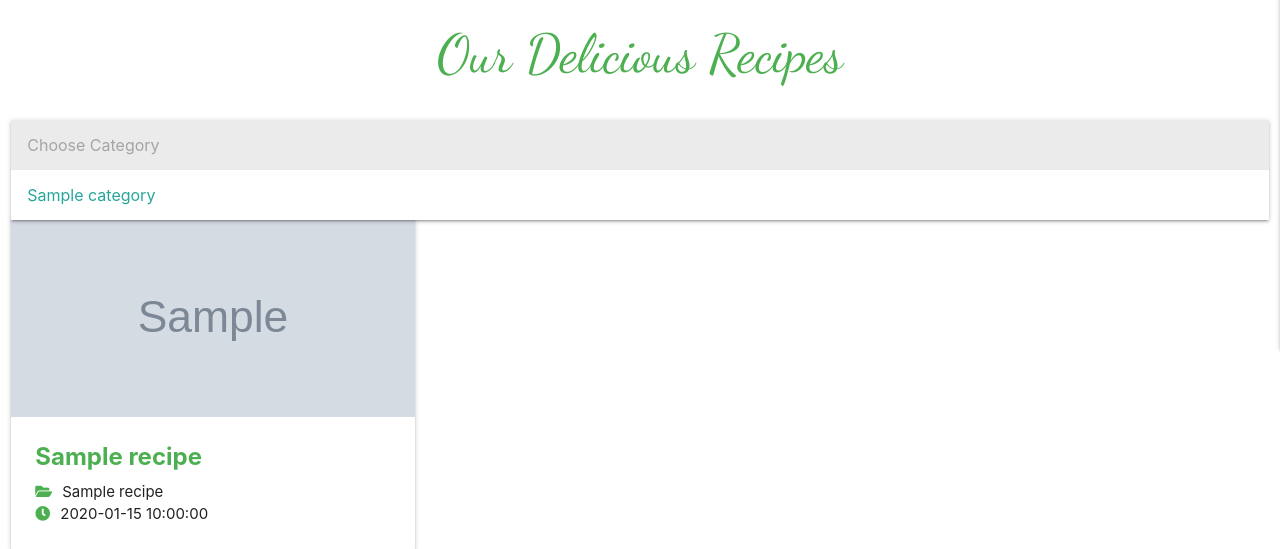
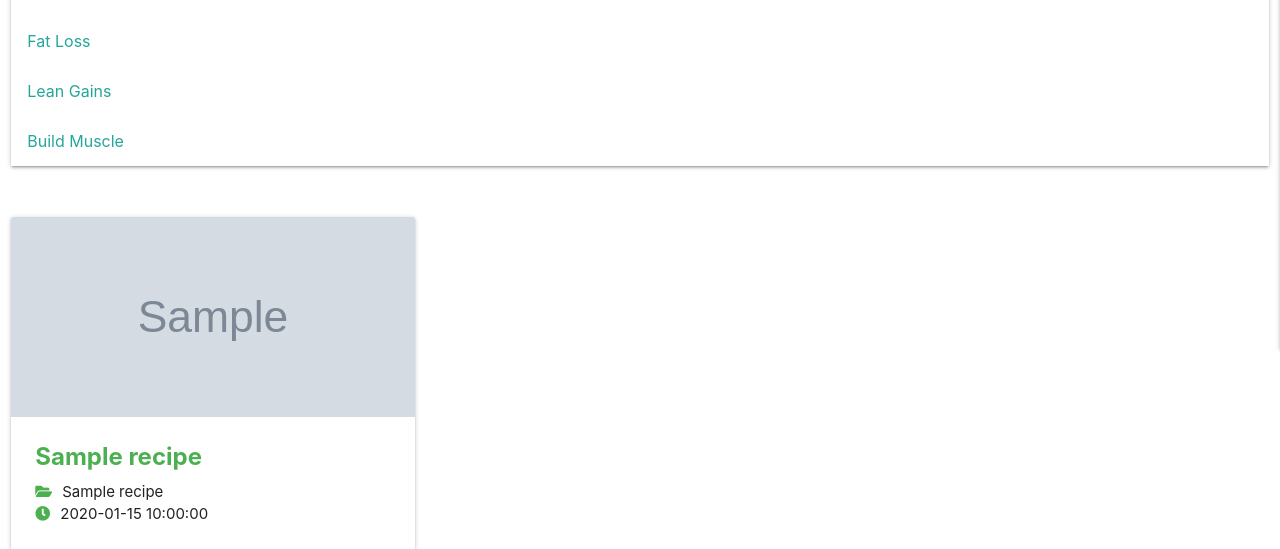
Before and after one commit to Sidhowes/food-for-fitness, a Flask app: page /get_recipes/recipes in a window 1280 px wide, after a click on "Choose Category". Shown: the part 511-1060 px from the top of the page. Run offline with Flask 2, Linux system fonts and the light colour scheme; grey boxes marked "Sample" are stand-in pictures; a database or web service that is not in the repository returns one stand-in record (values such as "Sample title"); some libraries are stand-ins or nearby versions.

Commit message:
Git push for mentor viewing.

```diff
--- a/app.py
+++ b/app.py
@@ -82,6 +82,16 @@ def recipe_detail(recipe_id):
     return render_template("recipe_detail.html", recipe=recipe)
 
 
+@app.route("/recipes/<category>")
+def get_all(category):
+    if category == "all":
+        category = "All recipes"
+        recipe = mongo.db.recipe.find()
+    else:
+        recipe = mongo.db.recipe.find({"_id": ObjectId()})
+    return render_template("recipes.html", recipe=recipe)
+
+
 if __name__ == "__main__":
     app.run(host=os.environ.get("IP"),
             port=int(os.environ.get("PORT")),
--- a/templates/recipes.html
+++ b/templates/recipes.html
@@ -12,9 +12,10 @@
 			<div class="input-field col s12 right">
 				<select id="category_name" name="category_name">
 					    <option value="" disabled selected>Choose Category</option>
-		                    {% for category in categories %}
-					            <option value="{{ category.category_name }}">{{ category.category_name }}</option>
-		                    {% endfor %}
+					    <option value="{{ url_for('get_all', category='all') }}">ALL</option>
+					    <option value="{{ url_for('get_all', category='Fat Loss') }}">Fat Loss</option>
+					    <option value="{{ url_for('get_all', category='Lean Gains') }}">Lean Gains</option>
+					    <option value="{{ url_for('get_all', category='Build Muscle') }}">Build Muscle</option>
 					</select>
 			</div>
     </section>
```
Also changed, not shown: README.md.
